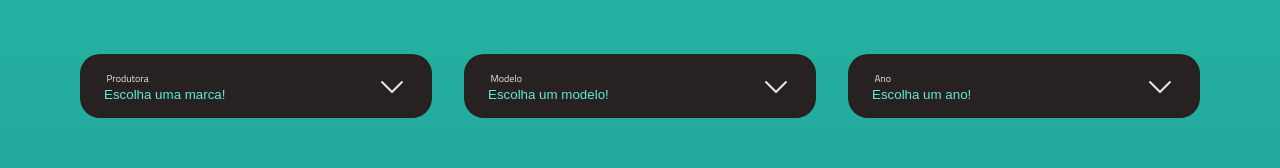
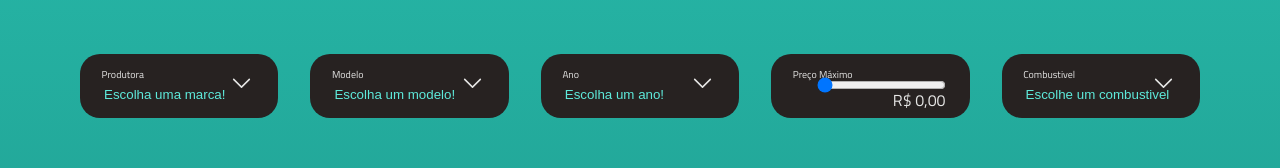
Before and after one commit to AlmirJrDev/car.shop, a React (Vite) app: page / in a window 1280 px wide. Shown: the part 694-862 px from the top of the page. Built offline with nearby package versions, Linux system fonts and the light colour scheme.

Commit message:
new filter price and change in styles the filter

```diff
--- a/src/pages/Home/index.tsx
+++ b/src/pages/Home/index.tsx
@@ -13,6 +13,8 @@ import { Card } from '../../components/Card'
 import { cars } from '../../../data.json'
 import {
   CarList,
+
+  CardCar,
 
   ContainerFilter,
 
@@ -49,6 +51,9 @@ export function Home() {
   const [filtroMarca, setFiltroMarca] = useState('')
   const [filtroModelo, setFiltroModelo] = useState('')
   const [filtroAno, setFiltroAno] = useState('')
+  const [filtroCombustivel, setFiltroCombustivel] = useState('')
+
+  const [filtroPreco, setFiltroPreco] = useState(0);
 
   function getCategoriasUnicas(campo: keyof CarType) {
     const categorias = cars.map((car) => car[campo])
@@ -143,7 +148,7 @@ export function Home() {
                 </option>
               ))}
             </select>
-            <CaretDown size={32} />
+            <CaretDown size={25} />
           </FilterCamp>
           <FilterCamp>
             <label htmlFor="">Modelo</label>
@@ -162,7 +167,7 @@ export function Home() {
                 </option>
               ))}
             </select>
-            <CaretDown size={32} />
+            <CaretDown size={25} />
           </FilterCamp>
           <FilterCamp>
             <label htmlFor="">Ano</label>
@@ -181,16 +186,52 @@ export function Home() {
                 </option>
               ))}
             </select>
-            <CaretDown size={32} />
+            <CaretDown size={25} />
+          </FilterCamp>
+          <FilterCamp>
+      <label htmlFor="preco">Preço Máximo</label>
+      <input
+        type="range"
+        min={0}
+        max={1000000} // Defina um valor máximo adequado
+        value={filtroPreco}
+        step={25000}
+        onChange={(e) => setFiltroPreco(Number(e.target.value))}
+      />
+      <span>   {' '}
+            {new Intl.NumberFormat('pt-br', {
+              currency: 'BRL',
+              style: 'currency',
+            }).format(filtroPreco)}</span>
+    </FilterCamp>
+
+          <FilterCamp>
+            <label htmlFor="">Combustivel</label>
+            <select
+              id="combustivel"
+              value={filtroCombustivel}
+              onChange={(e) => setFiltroCombustivel(e.target.value)}
+            >
+              <option value="" disabled hidden>
+                Escolhe um combustivel
+              </option>
+
+              {getCategoriasUnicas('combustível').map((categoria) => (
+                <option key={categoria} value={categoria}>
+                  {categoria}
+                </option>
+              ))}
+            </select>
+            <CaretDown size={25} />
           </FilterCamp>
         </ContainerFilter>
 
 
 
-        <div>
+        <CardCar>
         {cars
             .filter((car) => {
-              // Aplicar filtro por marca
+
               if (
                 filtroMarca &&
                 filtroMarca !== '' &&
@@ -199,7 +240,6 @@ export function Home() {
                 return false
               }
 
-              // Aplicar filtro por modelo
               if (
                 filtroModelo &&
                 filtroModelo !== '' &&
@@ -208,18 +248,29 @@ export function Home() {
                 return false
               }
 
-              // Aplicar filtro por ano
               if (filtroAno && filtroAno !== '' && car.ano !== filtroAno) {
                 return false
               }
+              if (
+                filtroPreco &&
+                filtroPreco !== 0 &&
+                car.price > filtroPreco
+              ) {
+                return false;
+              }
 
-              // Se passou por todos os filtros, exiba o carro
+              if (filtroCombustivel && filtroCombustivel !== '' && car.combustível !== filtroCombustivel) {
+                return false
+              }
               return true
+            })
+            .sort((a, b) => {
+              return parseInt(b.ano, 10) - parseInt(a.ano, 10);
             })
             .map((car) => (
               <Card key={car.id} car={car} />
             ))}
-        </div>
+        </CardCar>
       </CarList>
     </div>
   )
--- a/src/pages/Home/styles.ts
+++ b/src/pages/Home/styles.ts
@@ -54,32 +54,16 @@ export const Info = styled.div`
       border-radius: 999px;
     }
   }
+
+
+
 `
 
-
-export const CarList = styled.section`
-  max-width: 1160px;
-  padding: 32px 20px 150px;
-  margin: 0 auto;
-
-  display: flex;
-  flex-direction: column;
-  gap: 54px;
-
-  > h2 {
-    ${mixins.fonts.titleL}
-    color: ${({ theme }) => theme.colors['base-subtitle']}
-  }
-
-  > div {
-    display: grid;
-    grid-template-columns: 1fr 1fr 1fr;
+export const ContainerFilter = styled.div`
+      display: grid;
+    grid-template-columns: 1fr 1fr 1fr 1fr 1fr;
     grid-row-gap: 40px;
     grid-column-gap: 32px;
-  }
-`
-export const ContainerFilter = styled.div`
-  display: flex;
 `
 
 export const FilterCamp = styled.div`
@@ -91,8 +75,8 @@ export const FilterCamp = styled.div`
 
   label {
     position: absolute;
-    top: 0.25rem;
-    left: 1rem;
+    top: 0rem;
+    left: 0.7rem;
     font-size: 0.625rem;
     padding: 0.65rem;
   }
@@ -114,6 +98,8 @@ export const FilterCamp = styled.div`
     option {
       background-color: ${({ theme }) => theme.colors['base-subtitle']};
     }
+
+
   }
 
   svg {
@@ -121,4 +107,43 @@ export const FilterCamp = styled.div`
     top: 25%;
     right: 1.5rem;
   }
+
+  input{
+    position: absolute;
+    top: 35%;
+    right: 1.5rem;
+    background-color: ${({ theme }) => theme.colors['base-subtitle']};
+    }
+
+  span{
+    position: absolute;
+    top: 55%;
+    right: 1.5rem;
+  }
 `
+
+export const CarList = styled.section`
+  max-width: 1160px;
+  padding: 32px 20px 150px;
+  margin: 0 auto;
+
+  display: flex;
+  flex-direction: column;
+  gap: 54px;
+
+  > h2 {
+    ${mixins.fonts.titleL}
+    color: ${({ theme }) => theme.colors['base-subtitle']}
+  }
+
+`
+
+export const CardCar = styled.div`
+
+
+    display: grid;
+    grid-template-columns: 1fr 1fr 1fr;
+    grid-row-gap: 40px;
+    grid-column-gap: 32px;
+
+`
--- a/src/styles/global.ts
+++ b/src/styles/global.ts
@@ -10,7 +10,7 @@ export const GlobalStyle = createGlobalStyle`
 
   body {
     background: ${(props) => props.theme.colors.background};
-    color: ${(props) => props.theme.colors['base-text']};
+    color: ${(props) => props.theme.colors["base-text"]};
     -webkit-font-smoothing: antialiased;
   }
 
```
